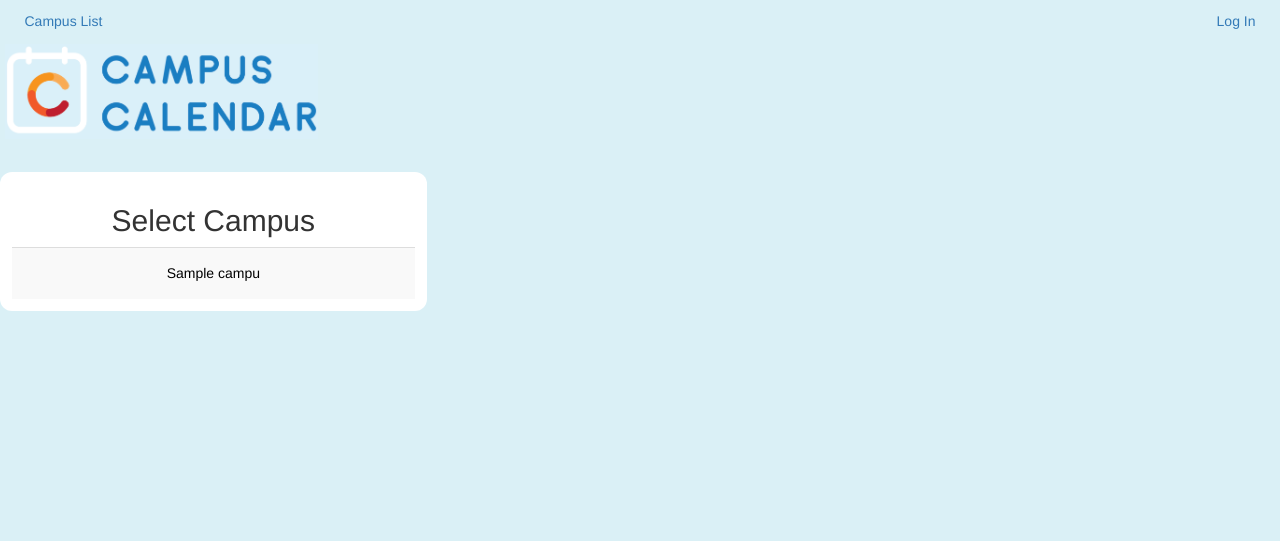
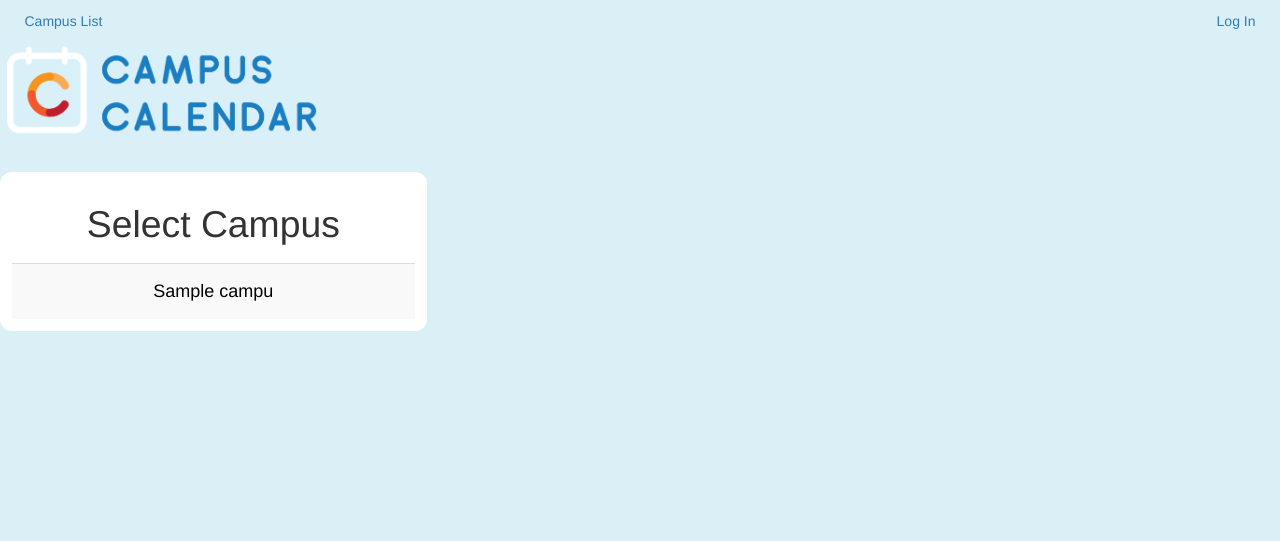
Before and after one commit to nediamond/CampusCalendar, a Django app: template templates/campus_list.html in a window 1280 px wide. Shown: the top 541 px of the page. Run offline with Django 3.2, Linux system fonts and the light colour scheme; the template is opened without the code that fills it: values that come from a table or form of the project are taken from there, others are empty; tables that the repository leaves empty hold one stand-in row (values such as "Sample post"); parts of the project's set-up code (start-up, migrations or seed data) failed here and were passed over; some libraries are stand-ins or nearby versions.

Commit message:
changed size of items in campus list

```diff
--- a/templates/campus_list.html
+++ b/templates/campus_list.html
@@ -12,6 +12,11 @@
             font-size:12pt;
             padding:1.2rem;
         }
+
+        h2 {
+            padding-bottom:.8rem;
+            font-size: 28pt;
+        }
     </style>
 {% endblock %}
 
@@ -21,7 +26,7 @@
     <table class="table table-striped" style="margin:0;">
         {% for campus in campuses %}
             <tr><td>
-            <a href="/{{ campus.id }}/" style="color:#000000;"><h5>{{ campus.name }}</h5></a>
+            <a href="/{{ campus.id }}/" style="color:#000000;"><h4>{{ campus.name }}</h4></a>
             </td></tr>
         {% endfor %}
     </table>
```
